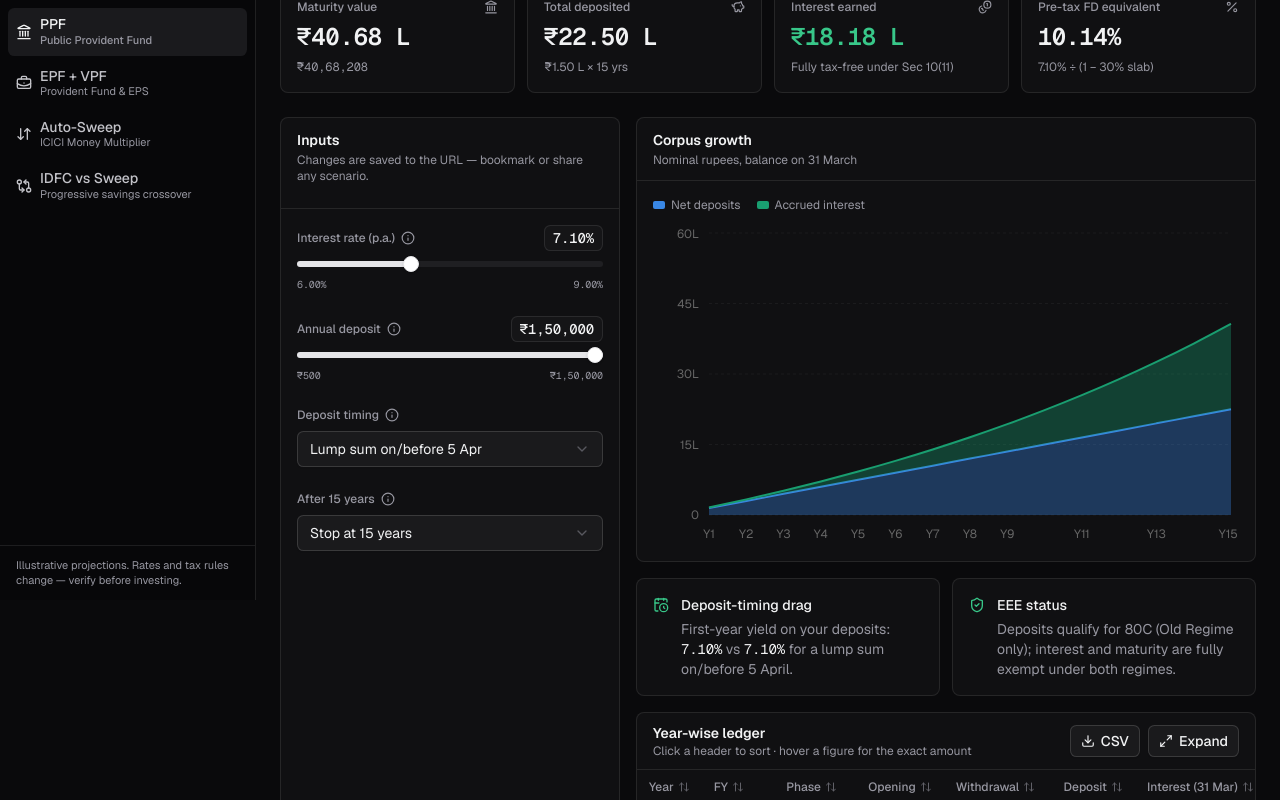
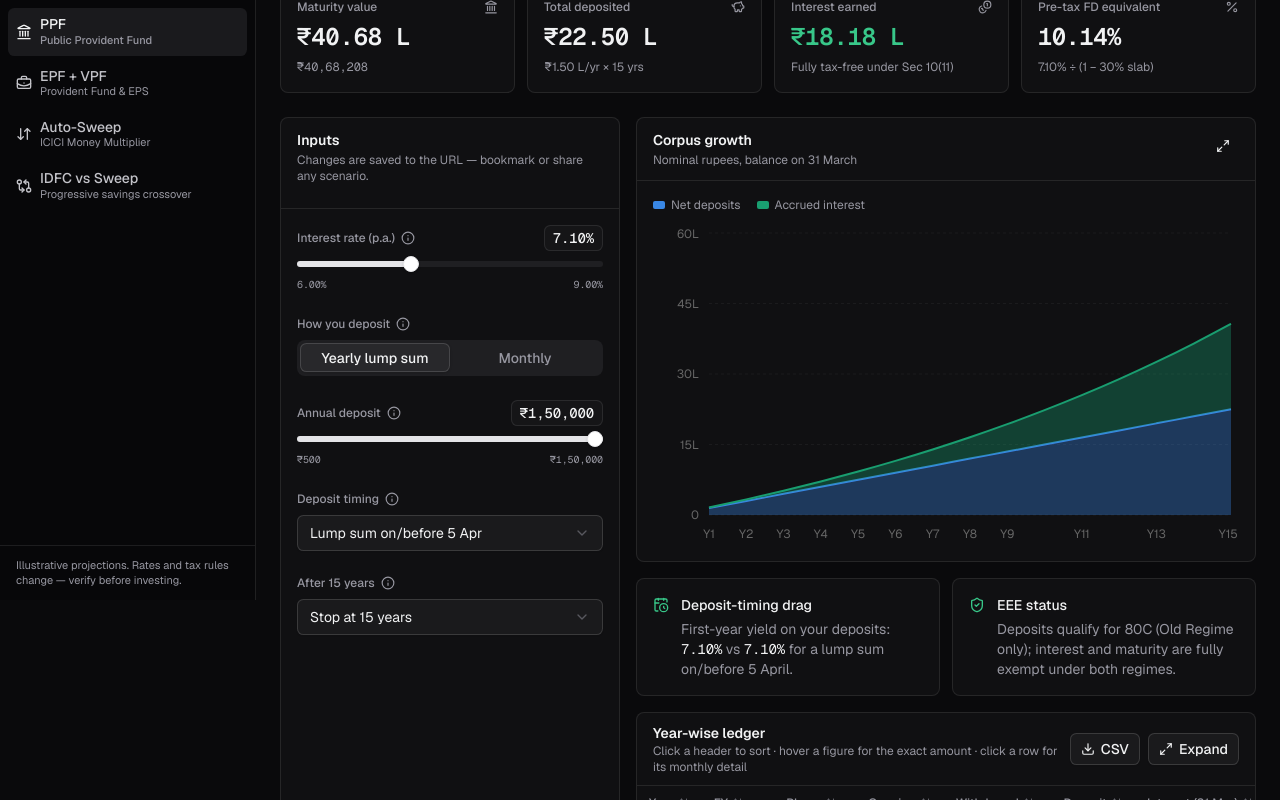
Before and after one commit to srivathsav004/investment-calculator, a Next.js app: page /ppf in a window 1280 px wide. Shown: the part 200-1000 px from the top of the page. Built offline with nearby package versions, Linux system fonts and the light colour scheme.

Commit message:
feat(ppf): monthly deposits, month detail and actual-rupee ledger flows
Adds a yearly/monthly deposit toggle, per-month interest detail, and keeps
deposit and withdrawal columns in actual rupees so Real view no longer
makes deposits appear to fall.

```diff
--- a/src/components/calculators/PpfCalculator.tsx
+++ b/src/components/calculators/PpfCalculator.tsx
@@ -3,7 +3,7 @@
 import { useMemo } from "react";
 import { CalendarClock, Coins, Landmark, Percent, PiggyBank, ShieldCheck } from "lucide-react";
 import { useUrlState } from "@/lib/url-state";
-import { formatCompactINR, formatINR, formatPct, fyLabel } from "@/lib/formatters";
+import { FY_MONTH_NAMES, formatCompactINR, formatINR, formatPct, fyLabel } from "@/lib/formatters";
 import { preTaxEquivalent } from "@/lib/tax";
 import {
   PPF_DEPOSIT_MODE_LABELS,
@@ -14,24 +14,30 @@ import {
   simulatePpf,
   type PpfDepositMode,
   type PpfExtensionMode,
+  type PpfMonthRow,
   type PpfYearRow,
 } from "@/lib/engines/ppfEngine";
 import { useGlobalSettings } from "@/components/providers/GlobalSettingsProvider";
 import { Callout, KpiCard, Money, PageHeader, SectionCard } from "@/components/common/display";
-import { SelectField, SliderField } from "@/components/common/fields";
+import { Segmented, SelectField, SliderField } from "@/components/common/fields";
 import { WealthChart, type ChartSeries } from "@/components/charts/WealthChart";
-import { YearTable, type YearColumn } from "@/components/ledger/YearTable";
+import { MonthTable, YearTable, type YearColumn } from "@/components/ledger/YearTable";
 
 const DEFAULTS = {
   rate: 0.071,
+  freq: "yearly" as "yearly" | "monthly",
   dep: 150000,
+  mdep: 12500,
   mode: "lumpBefore5" as PpfDepositMode,
   ext: "stop" as PpfExtensionMode,
   blocks: 1,
   wd: 0,
 };
 
-const DEPOSIT_MODES = Object.entries(PPF_DEPOSIT_MODE_LABELS).map(([value, label]) => ({ value: value as PpfDepositMode, label }));
+const lumpModes: PpfDepositMode[] = ["lumpBefore5", "lumpAfter5"];
+const sipModes: PpfDepositMode[] = ["sipBefore5", "sipAfter5"];
+const modeOptions = (modes: PpfDepositMode[]) => modes.map((value) => ({ value, label: PPF_DEPOSIT_MODE_LABELS[value] }));
+const PPF_MAX_MONTHLY_DEPOSIT = PPF_MAX_ANNUAL_DEPOSIT / 12;
 const EXTENSION_MODES = Object.entries(PPF_EXTENSION_MODE_LABELS).map(([value, label]) => ({ value: value as PpfExtensionMode, label }));
 
 const SERIES: ChartSeries[] = [
@@ -43,20 +49,30 @@ export function PpfCalculator() {
   const { slab, adjust, adjustRate, isReal } = useGlobalSettings();
   const [s, set, reset] = useUrlState(DEFAULTS, {
     allowed: { mode: Object.keys(PPF_DEPOSIT_MODE_LABELS) as PpfDepositMode[], ext: Object.keys(PPF_EXTENSION_MODE_LABELS) as PpfExtensionMode[] },
-    bounds: { rate: [0.06, 0.09], dep: [PPF_MIN_ANNUAL_DEPOSIT, PPF_MAX_ANNUAL_DEPOSIT], blocks: [1, 4], wd: [0, 1] },
+    bounds: { rate: [0.06, 0.09], dep: [PPF_MIN_ANNUAL_DEPOSIT, PPF_MAX_ANNUAL_DEPOSIT], mdep: [PPF_MIN_ANNUAL_DEPOSIT, PPF_MAX_MONTHLY_DEPOSIT], blocks: [1, 4], wd: [0, 1] },
   });
+  const monthly = s.freq === "monthly";
+  const annualDeposit = monthly ? s.mdep * 12 : s.dep;
+  const timingModes = monthly ? sipModes : lumpModes;
+  // A saved URL could pair "monthly" with a lump-sum timing (or vice versa); treat it as the matching mode.
+  const depositMode: PpfDepositMode = timingModes.includes(s.mode) ? s.mode : monthly ? (s.mode === "lumpAfter5" ? "sipAfter5" : "sipBefore5") : s.mode === "sipAfter5" ? "lumpAfter5" : "lumpBefore5";
+  const setFrequency = (next: "yearly" | "monthly") => {
+    set("freq", next);
+    const after = s.mode === "lumpAfter5" || s.mode === "sipAfter5";
+    set("mode", next === "monthly" ? (after ? "sipAfter5" : "sipBefore5") : after ? "lumpAfter5" : "lumpBefore5");
+  };
 
   const result = useMemo(
     () =>
       simulatePpf({
         rate: s.rate,
-        annualDeposit: s.dep,
-        depositMode: s.mode,
+        annualDeposit,
+        depositMode,
         extensionMode: s.ext,
         extensionBlocks: s.blocks,
         annualWithdrawalPct: s.wd,
       }),
-    [s.rate, s.dep, s.mode, s.ext, s.blocks, s.wd],
+    [s.rate, annualDeposit, depositMode, s.ext, s.blocks, s.wd],
   );
 
   const chartData = useMemo(
@@ -78,16 +94,30 @@ export function PpfCalculator() {
       { key: "fy", label: "FY", value: (r) => fyLabel(r.year), format: "text" },
       { key: "phase", label: "Phase", value: (r) => r.phase, format: "text" },
       { key: "opening", label: "Opening", value: (r) => adjust(r.opening, r.year - 1), format: "inr" },
-      { key: "withdrawal", label: "Withdrawal", value: (r) => adjust(r.withdrawal, r.year - 1), format: "inr", tone: (r) => (r.withdrawal > 0 ? "negative" : undefined) },
-      { key: "deposit", label: "Deposit", value: (r) => adjust(r.deposit, r.year - 1), format: "inr" },
+      // Deposits and withdrawals are the actual rupees moved that year, so they never deflate in Real view.
+      { key: "withdrawal", label: "Withdrawal", value: (r) => r.withdrawal, format: "inr", tone: (r) => (r.withdrawal > 0 ? "negative" : undefined) },
+      { key: "deposit", label: "Deposit", value: (r) => r.deposit, format: "inr" },
       { key: "interest", label: "Interest (31 Mar)", value: (r) => adjust(r.interest, r.year), format: "inr", tone: () => "positive" },
       { key: "closing", label: "Closing balance", value: (r) => adjust(r.closing, r.year), format: "inr", strong: true },
     ],
     [adjust],
   );
 
+  const monthColumns = useMemo<YearColumn<PpfMonthRow>[]>(
+    () => [
+      { key: "month", label: "Month", value: (m) => FY_MONTH_NAMES[m.month - 1], format: "text" },
+      { key: "withdrawal", label: "Withdrawal", value: (m) => m.withdrawal, format: "inr", sum: true, tone: (m) => (m.withdrawal > 0 ? "negative" : undefined) },
+      { key: "deposit", label: "Deposit", value: (m) => m.deposit, format: "inr", sum: true },
+      { key: "eligible", label: "Interest-earning balance", value: (m) => m.eligibleBalance, format: "inr" },
+      { key: "accrued", label: "Interest accrued", value: (m) => m.interestAccrued, format: "inr", sum: true, tone: () => "positive" },
+      { key: "credited", label: "Interest credited", value: (m) => m.interestCredited, format: "inr", sum: true },
+      { key: "balance", label: "Balance (month-end)", value: (m) => m.balance, format: "inr", strong: true },
+    ],
+    [],
+  );
+
   const pretaxEquivalent = preTaxEquivalent(s.rate, slab);
-  const effectiveYield = ppfFirstYearEffectiveYield(s.rate, s.mode);
+  const effectiveYield = ppfFirstYearEffectiveYield(s.rate, depositMode);
   const bestYield = ppfFirstYearEffectiveYield(s.rate, "lumpBefore5");
   const extended = s.ext !== "stop";
   const maturity = adjust(result.maturityValue, result.totalYears);
@@ -108,7 +138,7 @@ export function PpfCalculator() {
           hint={<span className="num">{formatINR(maturity)}</span>}
           icon={Landmark}
         />
-        <KpiCard label="Total deposited" value={<Money value={result.totalDeposits} />} hint={`${formatCompactINR(s.dep)} × ${extended && s.ext === "extendWithContrib" ? result.totalYears : 15} yrs`} icon={PiggyBank} />
+        <KpiCard label="Total deposited" value={<Money value={result.totalDeposits} />} hint={`${monthly ? `${formatINR(s.mdep)}/mo = ` : ""}${formatCompactINR(annualDeposit)}/yr × ${extended && s.ext === "extendWithContrib" ? result.totalYears : 15} yrs`} icon={PiggyBank} />
         <KpiCard
           label="Interest earned"
           value={<Money value={result.totalInterest} />}
@@ -138,6 +168,29 @@ export function PpfCalculator() {
               onChange={(v) => set("rate", v)}
               info="Default 7.10%. The Ministry of Finance notifies the rate every quarter. Editable."
             />
+            <Segmented
+              label="How you deposit"
+              value={s.freq}
+              options={[
+                { value: "yearly", label: "Yearly lump sum" },
+                { value: "monthly", label: "Monthly" },
+              ]}
+              onChange={setFrequency}
+              info="Monthly deposits are twelve equal instalments across the financial year, so they earn a little less than one lump sum in April."
+            />
+            {monthly ? (
+              <SliderField
+                id="ppf-monthly"
+                label="Monthly deposit"
+                value={s.mdep}
+                min={PPF_MIN_ANNUAL_DEPOSIT}
+                max={PPF_MAX_MONTHLY_DEPOSIT}
+                step={500}
+                format={formatINR}
+                onChange={(v) => set("mdep", v)}
+                info={`Twelve instalments a year, so at most ${formatINR(PPF_MAX_MONTHLY_DEPOSIT)} a month to stay inside the ₹1,50,000 yearly limit. That is ${formatINR(annualDeposit)} a year.`}
+              />
+            ) : (
               <SliderField
                 id="ppf-deposit"
                 label="Annual deposit"
@@ -149,11 +202,12 @@ export function PpfCalculator() {
                 onChange={(v) => set("dep", v)}
                 info="Minimum ₹500, maximum ₹1,50,000 per financial year."
               />
+            )}
             <SelectField
               id="ppf-mode"
               label="Deposit timing"
-              value={s.mode}
-              options={DEPOSIT_MODES}
+              value={depositMode}
+              options={modeOptions(timingModes)}
               onChange={(v) => set("mode", v)}
               info="Money deposited after the 5th misses that month's interest, because interest runs on the lowest balance between the 5th and month-end."
             />
@@ -198,7 +252,7 @@ export function PpfCalculator() {
         </SectionCard>
 
         <div className="min-w-0 space-y-4">
-          <SectionCard title="Corpus growth" description={isReal ? "Inflation-adjusted to today's rupees" : "Nominal rupees, balance on 31 March"}>
+          <SectionCard title="Corpus growth" description={isReal ? "Inflation-adjusted to today's rupees" : "Nominal rupees, balance on 31 March"} expandable>
             <WealthChart
               data={chartData}
               xKey="year"
@@ -227,6 +281,26 @@ export function PpfCalculator() {
             fileName={`ppf-${result.totalYears}y-${(s.rate * 100).toFixed(2)}pct`}
             rowKey={(r) => r.year}
             highlight={(r) => r.year === 15}
+            detailTitle={(r) => `Year ${r.year} · ${fyLabel(r.year)} · month by month`}
+            detailDescription={(r) =>
+              `${r.phase} · interest accrues monthly on the lowest balance between the 5th and month-end, then is credited on 31 March. Actual rupees${isReal ? ", not inflation-adjusted" : ""}.`
+            }
+            renderDetail={(r) => (
+              <MonthTable
+                rows={r.months}
+                columns={monthColumns}
+                rowKey={(m) => m.month}
+                note={(m) =>
+                  m.month === 1 && r.withdrawal > 0
+                    ? "Withdrawal taken 1 April"
+                    : m.month === 12
+                      ? `Interest of ${formatINR(r.interest)} credited`
+                      : m.month === 1 && depositMode === "lumpAfter5"
+                        ? "Lump sum after the 5th earns no April interest"
+                        : undefined
+                }
+              />
+            )}
           />
         </div>
       </div>
--- a/src/lib/engines/ppfEngine.ts
+++ b/src/lib/engines/ppfEngine.ts
@@ -33,6 +33,20 @@ export interface PpfInput {
   annualWithdrawalPct: number;
 }
 
+export interface PpfMonthRow {
+  /** 1 = April … 12 = March. */
+  month: number;
+  withdrawal: number;
+  deposit: number;
+  /** Balance that earns interest this month (lowest between the 5th and month-end). */
+  eligibleBalance: number;
+  interestAccrued: number;
+  /** Interest credited to the account (non-zero only in March). */
+  interestCredited: number;
+  /** Account balance at month-end, after any 31 March credit. */
+  balance: number;
+}
+
 export interface PpfYearRow {
   year: number;
   phase: string;
@@ -44,6 +58,7 @@ export interface PpfYearRow {
   cumulativeDeposits: number;
   cumulativeInterest: number;
   cumulativeWithdrawals: number;
+  months: PpfMonthRow[];
 }
 
 export interface PpfResult {
@@ -71,6 +86,12 @@ function eligibleBalance(base: number, annualDeposit: number, mode: PpfDepositMo
     case "sipAfter5":
       return base + monthly * (month - 1);
   }
+}
+
+/** Deposit made in FY month m (1 = April … 12 = March). */
+function monthDeposit(annualDeposit: number, mode: PpfDepositMode, month: number): number {
+  if (mode === "sipBefore5" || mode === "sipAfter5") return annualDeposit / 12;
+  return month === 1 ? annualDeposit : 0;
 }
 
 export function simulatePpf(input: PpfInput): PpfResult {
@@ -106,11 +127,28 @@ export function simulatePpf(input: PpfInput): PpfResult {
     const base = opening - withdrawal;
     const yearDeposit = !inExtension || input.extensionMode === "extendWithContrib" ? deposit : 0;
 
+    const monthRows: PpfMonthRow[] = [];
     let interestAccrued = 0;
+    let runningBalance = base;
     for (let month = 1; month <= 12; month++) {
-      interestAccrued += eligibleBalance(base, yearDeposit, input.depositMode, month) * (input.rate / 12);
+      const eligible = eligibleBalance(base, yearDeposit, input.depositMode, month);
+      const accrued = eligible * (input.rate / 12);
+      const monthlyDeposit = monthDeposit(yearDeposit, input.depositMode, month);
+      interestAccrued += accrued;
+      runningBalance += monthlyDeposit;
+      monthRows.push({
+        month,
+        withdrawal: month === 1 ? withdrawal : 0,
+        deposit: monthlyDeposit,
+        eligibleBalance: eligible,
+        interestAccrued: accrued,
+        interestCredited: 0,
+        balance: runningBalance,
+      });
     }
     const interest = Math.round(interestAccrued);
+    monthRows[11].interestCredited = interest;
+    monthRows[11].balance += interest;
 
     balance = base + yearDeposit + interest;
     cumulativeDeposits += yearDeposit;
@@ -128,6 +166,7 @@ export function simulatePpf(input: PpfInput): PpfResult {
       cumulativeDeposits,
       cumulativeInterest,
       cumulativeWithdrawals,
+      months: monthRows,
     });
   }
 
```
Lines whose indentation alone changed are shown as unchanged.
